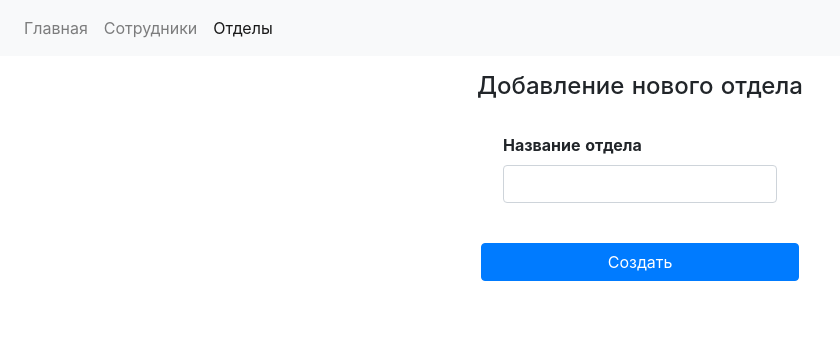
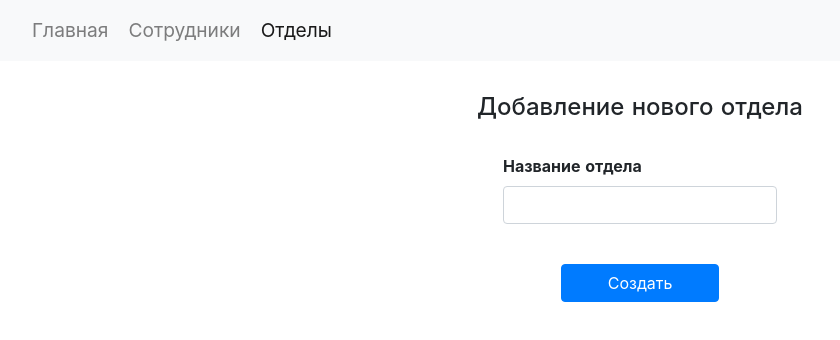
Before and after one commit to Tasejkethx/frontTask, a Nuxt app: page /departments/create in a window 1280 px wide. Shown: the top 340 px of the page, without its empty margins (0-840 px from the left). Built offline with nearby package versions, Linux system fonts and the light colour scheme.

Commit message:
fix design

```diff
--- a/components/Navbar.vue
+++ b/components/Navbar.vue
@@ -1,20 +1,20 @@
 <template>
-  <div>
+  <div class="mb-3">
     <nav class="navbar navbar-expand-lg navbar-light bg-light">
       <div class="collapse navbar-collapse" id="navbarSupportedContent">
         <ul class="navbar-nav mr-auto">
           <li class="nav-item">
-            <nuxt-link exact active-class="active"  class="nav-link" to="/">
+            <nuxt-link exact active-class="active"  class="ml-2 nav-link nav-font-size mr-1" to="/">
               Главная
             </nuxt-link>
           </li>
           <li class="nav-item">
-            <nuxt-link active-class="active"  class="nav-link" to="/employees">
+            <nuxt-link active-class="active"  class="nav-link nav-font-size mr-1" to="/employees">
               Сотрудники
             </nuxt-link>
           </li>
           <li class="nav-item">
-            <nuxt-link active-class="active" class="nav-link" to="/departments">
+            <nuxt-link active-class="active" class="nav-link nav-font-size mr-1" to="/departments">
               Отделы
             </nuxt-link>
           </li>
@@ -32,5 +32,7 @@
 </script>
 
 <style scoped>
-
+.nav-font-size {
+  font-size: 1.2rem;
+}
 </style>
--- a/layouts/default.vue
+++ b/layouts/default.vue
@@ -2,23 +2,20 @@
   <div>
     <Navbar/>
     <main>
-
-      <div class="container">
           <nuxt/>
-      </div>
      </main>
-
   </div>
 </template>
 
 
 <script>
   import Navbar from '../components/Navbar';
-  export default{
+
+  export default {
     components: {
-      Navbar
-    }
-  }
+      Navbar,
+    },
+  };
 </script>
 
 <style>
--- a/pages/departments/create.vue
+++ b/pages/departments/create.vue
@@ -52,7 +52,7 @@
   }
 
   .form-width-button {
-    width: calc(35% - 60px);
+    width: calc(25% - 120px);
   }
 
   .button-wrapper-send-form {
--- a/pages/departments/edit/_id.vue
+++ b/pages/departments/edit/_id.vue
@@ -58,7 +58,7 @@ import validationErrors from '../../validationErrors';*/
 
 <style scoped>
   .form-width-button {
-    width: calc(35% - 60px);
+    width: calc(25% - 120px);
   }
 
   .flex-center {
--- a/pages/departments/index.vue
+++ b/pages/departments/index.vue
@@ -1,6 +1,6 @@
 <template>
-  <div class="container">
-    <nuxt-link class="btn btn-dark mb-5" to="/departments/create">
+  <div class="mr-5 ml-5">
+    <nuxt-link class="btn btn-dark mb-4" to="/departments/create">
       <i class="fas fa-plus"></i> Добавить отдел
     </nuxt-link>
     <div class="table-responsive">
--- a/pages/employees/create.vue
+++ b/pages/employees/create.vue
@@ -3,7 +3,9 @@
     <div class="text-center py-3 mb-2">
       <h4> Добавление нового сотрудника</h4>
     </div>
-
+    <form  id="newForm">
+      <div class="flex-center">
+        <div class="mb-3">
     <inputNameForm
       :value.sync="employee.name"
       id="name"
@@ -54,20 +56,23 @@
       title="Отделения"
     >
     </inputCheckboxForm>
-
+    </div>
+      </div>
+    </form>
     <div class="button-wrapper-send-form mt-2">
       <button @click="create" class="btn btn-primary mt-3 mr-2 form-width-button"
               type='submit'>
         Создать
       </button>
     </div>
+
   </div>
 </template>
 
 <script>
 
   /* import SwalAlerts from '../../Swal';
- import validationErrors from '../../validationErrors';*/
+import validationErrors from '../../validationErrors';*/
   import radioSexForm from '../../components/FormComponents/radioForm';
   import inputSalaryForm from '../../components/FormComponents/inputForm';
   import inputPatronymicForm from '../../components/FormComponents/inputForm';
@@ -125,11 +130,18 @@
 
 <style scoped>
   .form-width-button {
-    width: calc(35% - 60px);
+    width: calc(25% - 120px);
   }
 
   .button-wrapper-send-form {
     display: flex;
     justify-content: center;
   }
+
+  .flex-center {
+    align-items: center;
+    display: flex;
+    justify-content: center;
+  }
+
 </style>
--- a/pages/employees/edit/_id.vue
+++ b/pages/employees/edit/_id.vue
@@ -3,6 +3,9 @@
     <div class="text-center py-3 mb-2">
       <h4> Изменение сотрудника</h4>
     </div>
+    <form id="newForm">
+      <div class="flex-center">
+        <div class="mb-3">
           <inputNameForm
             :value.sync="employee.name"
             id="name"
@@ -53,7 +56,9 @@
             title="Отделения"
           >
           </inputCheckboxForm>
-
+        </div>
+      </div>
+    </form>
     <div class="button-wrapper-send-form">
       <button @click="editEmployee" class="btn btn-primary mt-3 mr-2 form-width-button"
               type='submit'> Редактировать
@@ -123,7 +128,13 @@
 
 <style scoped>
   .form-width-button {
-    width: calc(35% - 60px);
+    width: calc(25% - 120px);
+  }
+
+  .flex-center {
+    align-items: center;
+    display: flex;
+    justify-content: center;
   }
 
   .button-wrapper-send-form {
--- a/pages/employees/index.vue
+++ b/pages/employees/index.vue
@@ -1,6 +1,6 @@
 <template>
-  <div class="container">
-    <nuxt-link class="btn btn-dark mb-5" to="/employees/create">
+  <div class="mr-5 ml-5">
+    <nuxt-link class="btn btn-dark mb-4" to="/employees/create">
       <i class="fas fa-plus"></i> Добавить сотрудника
     </nuxt-link>
     <div class="table-responsive" id="success_message">
```
Lines whose indentation alone changed are shown as unchanged.
